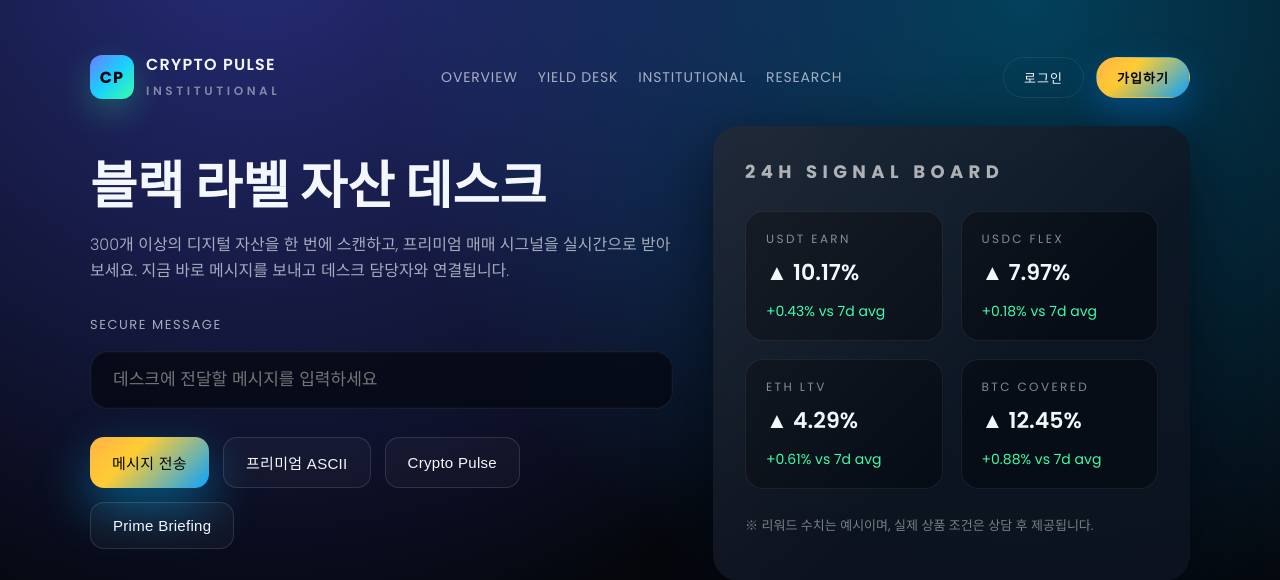
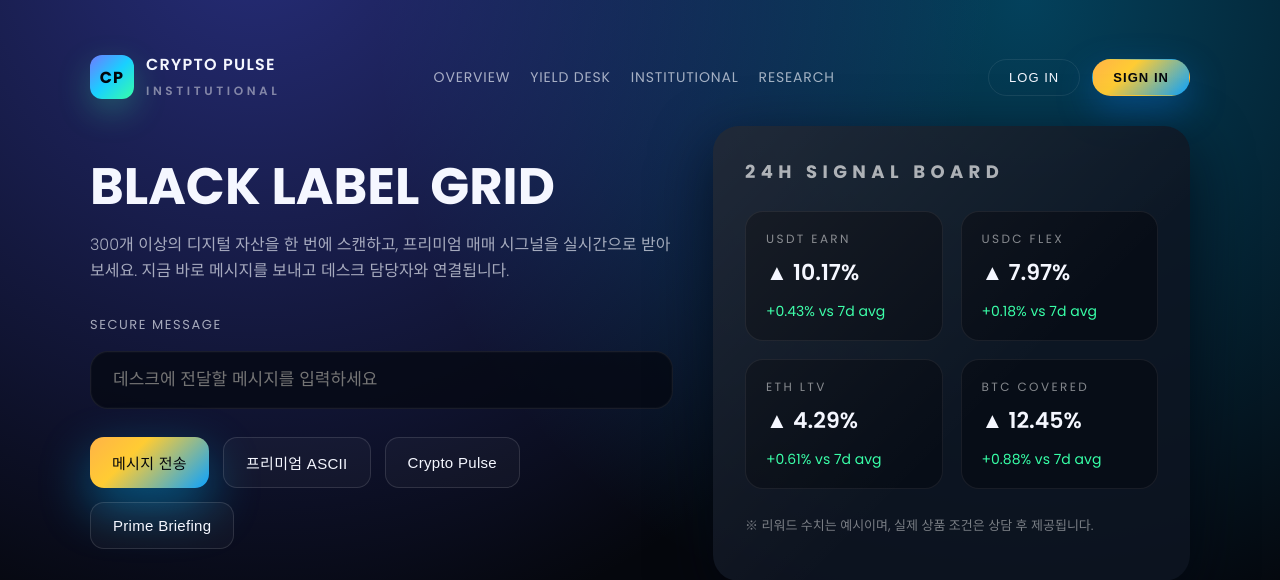
Before and after one commit to IOTspecailist/bot01, a Flask app: page / in a window 1280 px wide. Shown: the top 580 px of the page. Run offline with Flask 3, Linux system fonts and the light colour scheme.

Commit message:
Update index.html
TEXT CHG

```diff
--- a/templates/index.html
+++ b/templates/index.html
@@ -382,14 +382,14 @@
                 <a href="#">Research</a>
             </nav>
             <div class="nav-buttons">
-                <button type="button">로그인</button>
-                <button type="button" class="primary">가입하기</button>
+                <button type="button">LOG IN</button>
+                <button type="button" class="primary">SIGN IN</button>
             </div>
         </header>
 
         <main>
             <section class="hero-copy">
-                <h1>블랙 라벨 자산 데스크</h1>
+                <h1>BLACK LABEL GRID</h1>
                 <p>300개 이상의 디지털 자산을 한 번에 스캔하고, 프리미엄 매매 시그널을 실시간으로 받아보세요. 지금 바로 메시지를 보내고 데스크 담당자와 연결됩니다.</p>
                 <form action="/send" method="post">
                     <span class="input-label">Secure Message</span>
```
